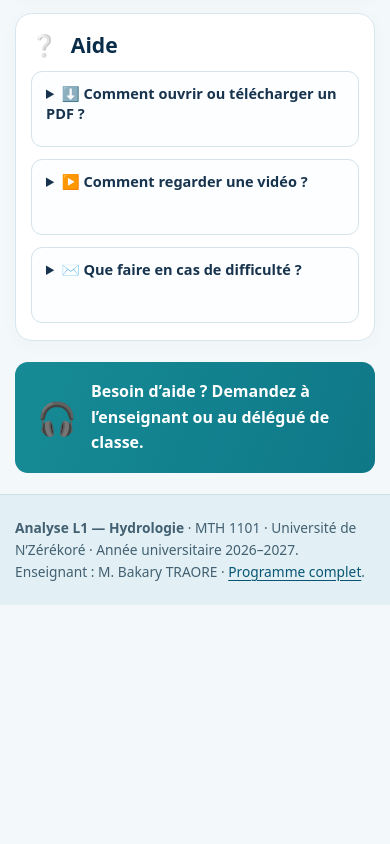
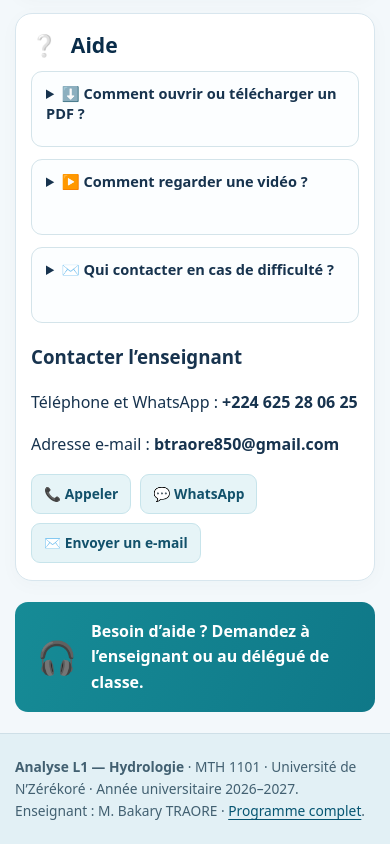
Before and after one commit to btraore850/cours-analyse-l1-hydro, a plain HTML site: page index.html in a window 390 px wide. Shown: the part 2169-3013 px from the top of the page. Before the commit the page ends 2774 px from the top, so only its background shows below. Drawn offline with Linux system fonts and the light colour scheme; no server answers.

Commit message:
Ajouter les contacts téléphone, WhatsApp et e-mail à l’aide étudiante

```diff
--- a/index.html
+++ b/index.html
@@ -62,7 +62,17 @@
     <div class="help-grid">
       <details class="help"><summary>⬇️ Comment ouvrir ou télécharger un PDF ?</summary><p>Appuyez sur « Cours » ou « TD », choisissez le fichier PDF, puis utilisez le bouton de téléchargement de votre navigateur si nécessaire.</p></details>
       <details class="help"><summary>▶️ Comment regarder une vidéo ?</summary><p>Appuyez sur « Vidéos », choisissez le chapitre, puis « Visionner ». La vidéo peut s'ouvrir sur OneDrive.</p></details>
-      <details class="help"><summary>✉️ Que faire en cas de difficulté ?</summary><p>Vérifiez votre connexion Internet. Si le problème persiste, contactez l'enseignant ou le délégué de votre classe.</p></details>
+      <details class="help"><summary>✉️ Qui contacter en cas de difficulté ?</summary><p>Vous pouvez appeler l’enseignant, lui écrire sur WhatsApp ou envoyer un e-mail en utilisant les boutons ci-dessous.</p></details>
+    </div>
+    <div class="contact-box" aria-label="Coordonnées de l'enseignant">
+      <h3>Contacter l’enseignant</h3>
+      <p>Téléphone et WhatsApp : <strong>+224 625 28 06 25</strong></p>
+      <p>Adresse e-mail : <strong>btraore850@gmail.com</strong></p>
+      <div class="more-links contact-actions">
+        <a href="tel:+224625280625" aria-label="Appeler l'enseignant au +224 625 28 06 25">📞 Appeler</a>
+        <a href="https://wa.me/224625280625" target="_blank" rel="noopener noreferrer" aria-label="Écrire à l'enseignant sur WhatsApp">💬 WhatsApp</a>
+        <a href="mailto:btraore850@gmail.com" aria-label="Envoyer un e-mail à btraore850@gmail.com">✉️ Envoyer un e-mail</a>
+      </div>
     </div>
   </section>
 
```
